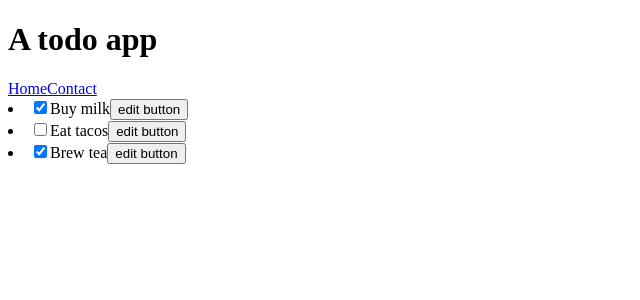
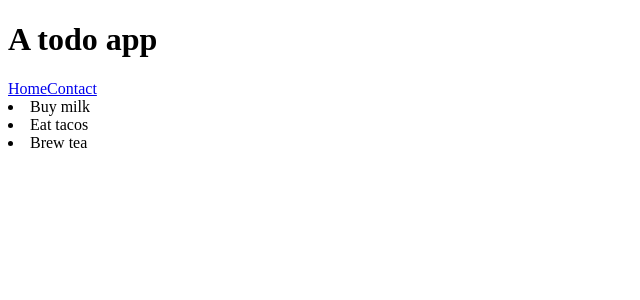
Before and after one commit to abhinabadutta2019/toDoList-react, a React (Create React App) app: page / in a window 1280 px wide. Shown: the top 300 px of the page, without its empty margins (0-640 px from the left). Built offline with nearby package versions, Linux system fonts and the light colour scheme.

Commit message:
task crud basic setup

```diff
--- /dev/null
+++ b/src/AddTask.js
@@ -0,0 +1,5 @@
+const Task = ({ todo }) => {
+  return <>{todo.title}</>;
+};
+
+export default Task;
--- a/src/Home.js
+++ b/src/Home.js
@@ -2,33 +2,18 @@ import { useState } from "react";
 import TaskList from "./TaskList";
 
 const initialTodos = [
-  { id: 0, title: "Buy milk", done: true },
-  { id: 1, title: "Eat tacos", done: false },
-  { id: 2, title: "Brew tea", done: true },
+  { id: 0, title: "Buy milk" },
+  { id: 1, title: "Eat tacos" },
+  { id: 2, title: "Brew tea" },
 ];
 
 const Home = () => {
   //
   const [todos, setTodos] = useState(initialTodos);
-
-  //
-  const updateTitle = (updatedTodo) => {
-    const mapValue = todos.map((todo) => {
-      if (todo.id === updatedTodo.id) {
-        //etar jonno error aschilo
-        // return (todo.title = updatedTodo.title);
-        return updatedTodo;
-      } else {
-        return todo;
-      }
-    });
-    //
-    setTodos(mapValue);
-  };
   //
   return (
     <>
-      <TaskList todos={todos} updateTitle={updateTitle} />
+      <TaskList todos={todos} />
     </>
   );
 };
--- a/src/TaskList.js
+++ b/src/TaskList.js
@@ -1,13 +1,12 @@
-import { useState } from "react";
+import Task from "./AddTask";
 
-const TaskList = ({ todos, updateTitle }) => {
+const TaskList = ({ todos }) => {
   return (
     <>
       {todos.map((todo) => {
         return (
           <li key={todo.id}>
-            {/* {todo.title} */}
-            <Task todo={todo} updateTitle={updateTitle} />
+            <Task todo={todo} />
           </li>
         );
       })}
@@ -15,83 +14,4 @@ const TaskList = ({ todos, updateTitle }) => {
   );
 };
 
-//
-
-const Task = ({ todo, updateTitle }) => {
-  //
-  const [isEditing, setIsEditing] = useState(false);
-  const [editedTitle, setEditedtitle] = useState(todo.title);
-  //
-
-  const editHandler = () => {
-    setIsEditing(true);
-  };
-  //
-  const inputFieldHandler = (e) => {
-    // console.log(e.target.value);
-
-    console.log(todo);
-    //
-    setEditedtitle(e.target.value);
-  };
-  //
-  const saveButtonHandler = () => {
-    const updatedTodoObj = { ...todo, title: editedTitle };
-    updateTitle(updatedTodoObj);
-
-    console.log(todo);
-    //
-    setIsEditing(false);
-  };
-  //checkbox update
-  const checkBoxHandler = (e) => {
-    updateTitle({
-      ...todo,
-      done: e.target.checked,
-    });
-
-    console.log(todo);
-  };
-
-  //
-  let content;
-
-  if (isEditing) {
-    content = (
-      <>
-        <input value={editedTitle} onChange={inputFieldHandler} />
-
-        <button onClick={saveButtonHandler}>save</button>
-      </>
-    );
-  } else {
-    content = (
-      <>
-        {todo.title}
-        <button onClick={editHandler}>edit button</button>
-      </>
-    );
-  }
-
-  //
-  return (
-    <>
-      <label>
-        <input
-          type="checkbox"
-          checked={todo.done}
-          //react automatically pathiye dicche bole-- e paameter na pathaleo -- hocche
-          // onChange={(e) => {
-          //   checkBoxHandler(e);
-          // }}
-          onChange={checkBoxHandler}
-        />
-      </label>
-
-      {content}
-    </>
-  );
-};
-
-//
 export default TaskList;
```
